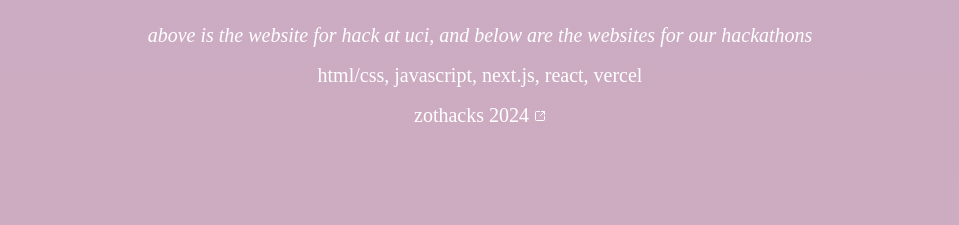
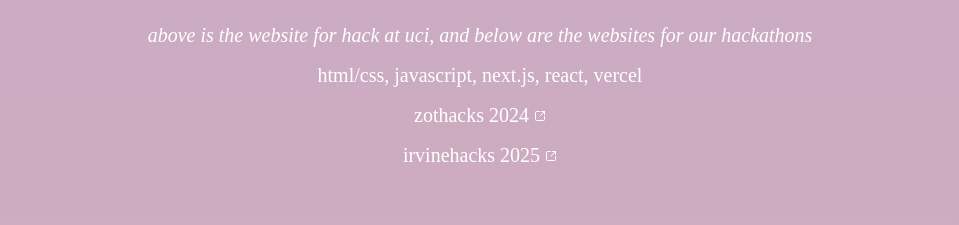
Before and after one commit to ofjuneskies/personal-site-v2, a SvelteKit app: page / in a window 1280 px wide. Shown: the part 4420-4645 px from the top of the page, without its empty margins (160-1119 px from the left). Built offline with nearby package versions, Linux system fonts and the light colour scheme.

Commit message:
added irvinehacks link to projects

```diff
--- a/src/routes/Projects/Projects.svelte
+++ b/src/routes/Projects/Projects.svelte
@@ -35,6 +35,8 @@
             <i>above is the website for hack at uci, and below are the websites for our hackathons</i>
             <br>html/css, javascript, next.js, react, vercel
             <a class="subtitle" href="https://zothacks.com/" target="_blank" rel="noopener noreferrer">zothacks 2024 <SquareArrowOutUpRight size={12} /></a>
+            <a class="subtitle" href="https://irvinehacks.com/" target="_blank" rel="noopener noreferrer">irvinehacks 2025 <SquareArrowOutUpRight size={12} /></a>
+
         </p>
 
 </div>
```
